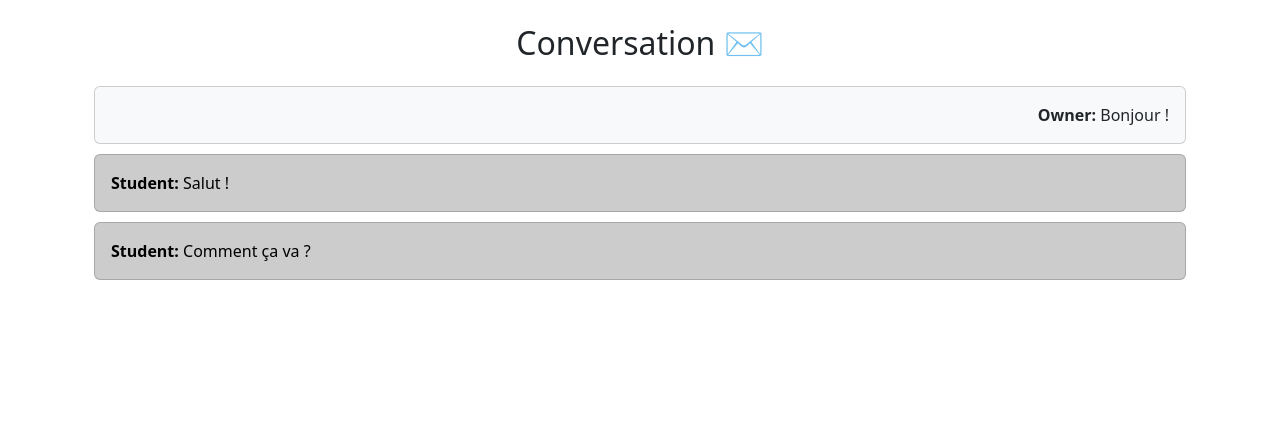
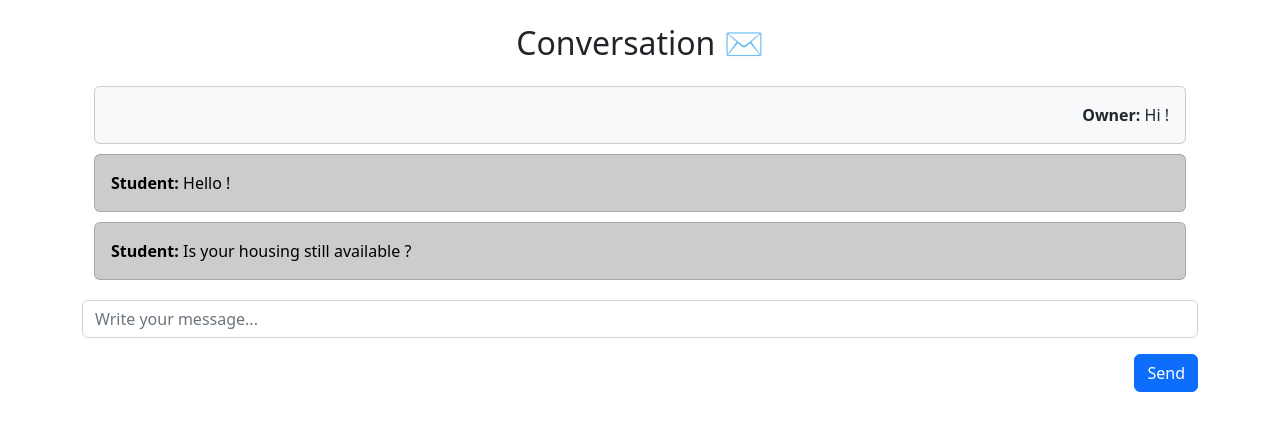
Before and after one commit to hugomatton/HousingBoardFront, a React (Create React App) app: page /conversation in a window 1280 px wide. Shown: the top 430 px of the page. Built offline with nearby package versions, Linux system fonts and the light colour scheme.

Commit message:
Message 2

```diff
--- a/src/component/Chat/Conversation/Conversation.js
+++ b/src/component/Chat/Conversation/Conversation.js
@@ -1,12 +1,14 @@
 import React from "react";
 import Container from "react-bootstrap/Container";
 import Message from "./Message/Message";
+import FromChat from "./FormChat/FormChat";
+import FormChat from "./FormChat/FormChat";
 
 const Conversation = () => {
   const messages = [
-    { sender: "Owner", content: "Bonjour !" },
-    { sender: "Student", content: "Salut !" },
-    { sender: "Student", content: "Comment ça va ?" }
+    { sender: "Owner", content: "Hi !" },
+    { sender: "Student", content: "Hello !" },
+    { sender: "Student", content: "Is your housing still available ?" }
   ];
 
   return (
@@ -18,6 +20,8 @@ const Conversation = () => {
           {index !== messages.length - 1 && <div style={{ marginBottom: "10px" }}></div>}
         </React.Fragment>
       ))}
+      <div style={{ marginBottom: "20px" }}></div>
+      <FormChat/>
     </Container>
   );
 };
--- /dev/null
+++ b/src/component/Chat/Conversation/FormChat/FormChat.js
@@ -0,0 +1,56 @@
+import React, { useState, useRef, useEffect } from 'react';
+import InputGroup from 'react-bootstrap/InputGroup';
+import FormControl from 'react-bootstrap/FormControl';
+import Button from 'react-bootstrap/Button';
+
+const MessageForm = () => {
+  const [message, setMessage] = useState('');
+  const textAreaRef = useRef(null);
+
+  useEffect(() => {
+    adjustTextAreaHeight();
+  }, []);
+
+  const handleInputChange = (e) => {
+    setMessage(e.target.value);
+    adjustTextAreaHeight();
+  };
+
+  const adjustTextAreaHeight = () => {
+    if (textAreaRef.current) {
+      textAreaRef.current.style.height = 'auto';
+      textAreaRef.current.style.height = `${textAreaRef.current.scrollHeight}px`;
+      textAreaRef.current.style.overflowY = 'hidden';
+    }
+  };
+
+  const handleSubmit = (e) => {
+    e.preventDefault();
+    setMessage('');
+    adjustTextAreaHeight();
+  };
+
+  return (
+    <div style={{ display: 'flex', flexDirection: 'column' }}>
+      <form onSubmit={handleSubmit}>
+        <InputGroup className="mb-3">
+          <FormControl
+            as="textarea"
+            placeholder="Write your message..."
+            value={message}
+            onChange={handleInputChange}
+            aria-label="Message"
+            ref={textAreaRef}
+            style={{ resize: 'none', overflowY: 'hidden' }}
+            rows={1}
+          />
+        </InputGroup>
+      </form>
+      <Button variant="primary" type="submit" style={{ alignSelf: 'flex-end' }}>
+        Send
+      </Button>
+    </div>
+  );
+};
+
+export default MessageForm;
```
